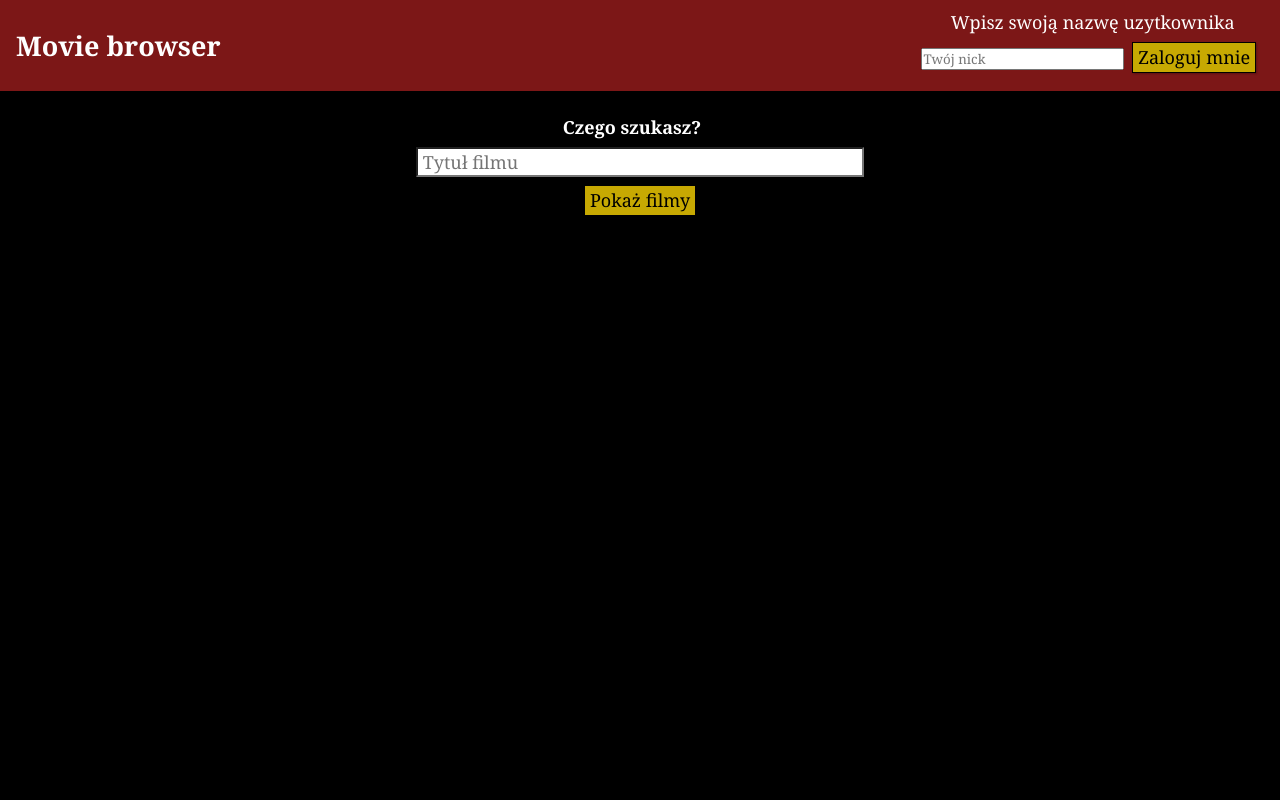
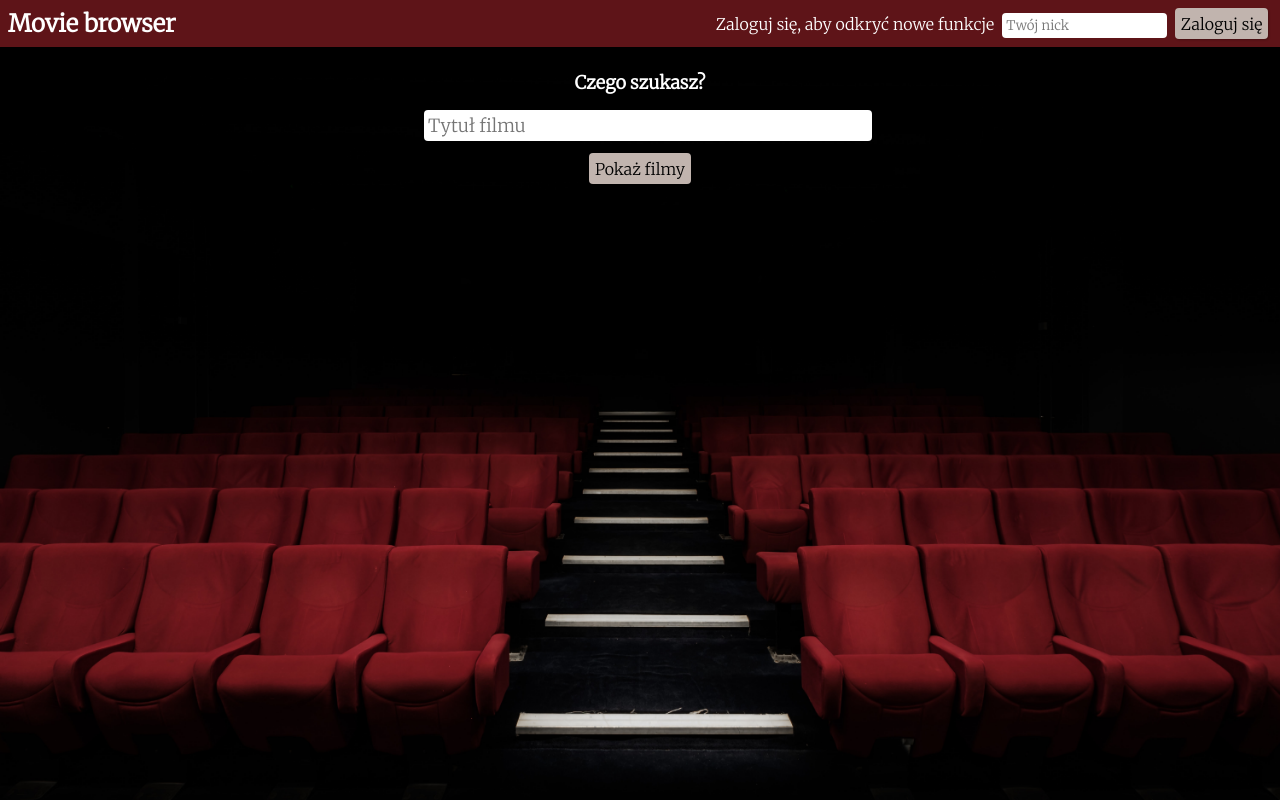
Before and after one commit to Seszel/moviebrowser-vuejs, a Vue app: page / in a window 1280 px wide. Built offline with nearby package versions, Linux system fonts and the light colour scheme.

Commit message:
Better styling, added dropdown

```diff
--- a/package.json
+++ b/package.json
@@ -8,6 +8,7 @@
     "lint": "vue-cli-service lint"
   },
   "dependencies": {
+    "bootstrap": "^5.0.1",
     "core-js": "^3.6.5",
     "vue": "^3.0.0",
     "vue-router": "^3.5.1",
--- a/public/index.html
+++ b/public/index.html
@@ -1,15 +1,24 @@
 <!DOCTYPE html>
 <html lang="">
   <head>
-    <meta charset="utf-8">
-    <meta http-equiv="X-UA-Compatible" content="IE=edge">
-    <meta name="viewport" content="width=device-width,initial-scale=1.0">
-    <link rel="icon" href="<%= BASE_URL %>favicon.ico">
+    <meta charset="utf-8" />
+    <meta http-equiv="X-UA-Compatible" content="IE=edge" />
+    <meta name="viewport" content="width=device-width,initial-scale=1.0" />
+    <link rel="icon" href="<%= BASE_URL %>favicon.ico" />
+    <link rel="preconnect" href="https://fonts.gstatic.com" />
+    <link
+      href="https://fonts.googleapis.com/css2?family=Merriweather:wght@300&display=swap"
+      rel="stylesheet"
+    />
     <title><%= htmlWebpackPlugin.options.title %></title>
   </head>
   <body>
     <noscript>
-      <strong>We're sorry but <%= htmlWebpackPlugin.options.title %> doesn't work properly without JavaScript enabled. Please enable it to continue.</strong>
+      <strong
+        >We're sorry but <%= htmlWebpackPlugin.options.title %> doesn't work
+        properly without JavaScript enabled. Please enable it to
+        continue.</strong
+      >
     </noscript>
     <div id="app"></div>
     <!-- built files will be auto injected -->
--- a/src/App.vue
+++ b/src/App.vue
@@ -1,31 +1,35 @@
 <template>
   <section>
-    <the-header @log-info="setLogInfo"></the-header>
-    <the-views :logIn="logInfo" :key="logInfo"></the-views>
+    <the-header @log-info="setLogInfo" @which-page="setPage"></the-header>
+    <the-views :logIn="logInfo" :page="page" :key="logInfo"></the-views>
   </section>
 </template>
 
 <script>
+import TheHeader from "./components/layouts/TheHeader.vue";
+import TheViews from "./components/layouts/TheViews.vue";
 
-import TheHeader from "./components/layouts/TheHeader.vue";
-import TheViews from "./components/layouts/TheViews.vue"
+
 
 export default {
   components: {
     TheHeader,
-    TheViews
+    TheViews,
   },
   data() {
     return {
-      logInfo: false
-    }
+      logInfo: false,
+      page: 'browser-page'
+    };
   },
-  methods:{
+  methods: {
     setLogInfo(getinfo) {
       this.logInfo = getinfo;
     },
-
-  }
+    setPage(getPage){
+      this.page = getPage;
+    }
+  },
 };
 </script>
 
@@ -33,11 +37,17 @@ export default {
 * {
   margin: 0;
   padding: 0;
-  box-sizing: border-box;
-  font-family: Georgia, "Times New Roman", Times, serif;
+  font-family: 'Merriweather', serif;
+  -webkit-box-sizing: border-box;
+	-moz-box-sizing: border-box;
+	box-sizing: border-box;
 }
 html {
-  background-color: black;
-  background-position: bottom;
+  background: url(assets/felix-mooneeram-evlkOfkQ5rE-unsplash.jpg) no-repeat
+    center center fixed;
+  -webkit-background-size: cover;
+  -moz-background-size: cover;
+  -o-background-size: cover;
+  background-size: cover;
 }
 </style>
--- a/src/components/BrowserPage.vue
+++ b/src/components/BrowserPage.vue
@@ -1,6 +1,6 @@
 <template>
   <section>
-    <search-movie @movie-name="setMovieName"></search-movie>
+    <search-movie class="browser" @movie-name="setMovieName"></search-movie>
     <base-dialog v-if="dialog" title="Brak filmu w bazie" @close="confirmError">
       <template #default>
         Przykro nam, ale nie ma takiego filmu w naszej bazie 😞.<br />
@@ -49,11 +49,11 @@ export default {
     SortMovies,
     SearchMovie,
   },
-  props :{
+  props: {
     logIn: {
       type: Boolean,
-      required: false
-    }
+      required: false,
+    },
   },
   data() {
     return {
@@ -78,10 +78,14 @@ export default {
   },
   methods: {
     setMovieName(getname) {
+      if (getname === "") {
+        this.dialog = true;
+      } else {
         this.movieName = getname;
         this.order = "";
         this.error = false;
         this.searchMovies();
+      }
     },
     searchMovies() {
       this.isLoading = true;
@@ -133,13 +137,13 @@ export default {
       this.dialog = false;
       this.error = true;
     },
-    setFav(getfav){
+    setFav(getfav) {
       this.fav = getfav;
       console.log(this.fav);
     },
-    inFavourite(){
-      this
-    }
+    inFavourite() {
+      this;
+    },
   },
 };
 </script>
--- a/src/components/UI/BaseButton.vue
+++ b/src/components/UI/BaseButton.vue
@@ -13,22 +13,23 @@ export default {
 <style scoped>
 button {
   cursor: pointer;
-  border: 1px solid black;
-  background-color: rgb(199, 169, 2);
+  border: none;
+  background-color: rgb(193, 180, 174, 1);
   transition: background-color 0.3s;
   color: black;
-  padding: 0.15rem 0.3rem;
+  padding: 0.35rem 0.35rem;
   box-shadow: 1px 1px 2px rgba(0, 0, 0, 0.26);
   display: block;
   text-align: center;
   display: inline;
-  font-size: large;
-  margin: 0.5rem;
+  font-size: medium;
+  margin: 4px;
+  border-radius: 4px;
 }
 button:hover {
-  background-color: rgb(124, 23, 23);
+  background-color: rgb(193, 180, 174, 0.4);
   color: white;
-  border: 1px solid white;
+
 }
 .gray {
   color: white;
@@ -37,4 +38,20 @@ button:hover {
 .gray:hover {
   background-color: rgb(124, 23, 23);
 }
+.notfavourite{
+  padding: 2px;
+  font-size: small;
+}
+.favourite{
+  padding: 2px;
+  font-size: small;
+  background-color: rgb(193, 180, 174, 0.5);
+}
+.details {
+  padding: 2px;
+  text-align: center;
+}
+.bigdetails{
+
+}
 </style>
--- a/src/components/browser/SearchMovie.vue
+++ b/src/components/browser/SearchMovie.vue
@@ -5,7 +5,7 @@
         <label>Czego szukasz?</label>
       </div>
       <div>
-        <input type="text" placeholder=" Tytuł filmu" v-model="enteredName" />
+        <input type="text" placeholder="Tytuł filmu" v-model="enteredName" />
         <base-button>Pokaż filmy</base-button>
       </div>
     </form>
@@ -41,20 +41,20 @@ form div {
 label {
   color: white;
   font-weight: bold;
-  margin-right: 1rem;
   width: 20rem;
-  display: inline-block;
+  /* display: inline-block; */
   font-size: large;
 }
 form input {
   background-color: white;
   width: 100%;
-  height: 30px;
+  /* height: 30px; */
   font-size: large;
-  color: rgb(124, 23, 23);
-  outline: none;
+  color: black;
+  border: none;
+  padding: 4px;
+  margin: 8px;
+  border-radius: 4px;
 }
-input[type="text"]:focus {
-  border: 3px solid rgb(199, 169, 2);
-}
+
 </style>
--- a/src/components/browser/SortMovies.vue
+++ b/src/components/browser/SortMovies.vue
@@ -56,9 +56,11 @@ export default {
 .wrapper select {
   height: 1.5rem;
   font-size: medium;
+  /* text-align: center; */
 }
 .wrapper select option {
   font-size: medium;
+  /* text-align: center; */
 }
 
 @media (max-width: 600px) {
--- a/src/components/layouts/TheHeader.vue
+++ b/src/components/layouts/TheHeader.vue
@@ -1,32 +1,44 @@
 <template>
-  <section>
   <header>
     <h2 @click="reloadPage">Movie browser</h2>
+
     <div class="user">
-        <p v-if="logIn" class="message">{{nick}}</p>
+      <div class="logedin" v-if="logIn">
+        <p v-if="logIn">Witaj <strong>{{ nick }}</strong></p>
+        <ul>
+          <li class="dropdown">
+            <base-button class="dropbtn">Wybierz stronę</base-button>
+            <div class="dropdown-content">
+              <p class="in" @click="whichPage('browser-page')">Wyszukiwarka filmów</p>
+              <p class="in" @click="whichPage('favourite-page')">Ulubione filmy</p>
+              <p class="out" @click="logInOut">Wyloguj się</p>
+            </div>
+          </li>
+        </ul>
+      </div>
       <form @submit.prevent="logInOut">
         <div v-if="!logIn">
-            <label>Wpisz swoją nazwę uzytkownika</label>
-          </div>
-          <div>
-            <input v-if="!logIn" type="text" placeholder="Twój nick" v-model="nick" />
-            <base-button
-              >{{ !logIn ? "Zaloguj" : "Wyloguj" }} mnie</base-button
-            >
+          <label>Zaloguj się, aby odkryć nowe funkcje</label>
+          <input
+            v-if="!logIn"
+            type="text"
+            placeholder="Twój nick"
+            v-model="nick"
+          />
+          <base-button>Zaloguj się</base-button>
         </div>
       </form>
     </div>
   </header>
-  </section>
 </template>
 
 <script>
 export default {
-  emits: ["log-info"],
+  emits: ["log-info", "which-page"],
   data() {
     return {
       logIn: false,
-      nick: '',
+      nick: "",
     };
   },
   methods: {
@@ -36,11 +48,14 @@ export default {
     logInOut() {
       this.logIn = !this.logIn;
       this.sendLogInfo();
-      if (this.logIn === false) this.nick = '';
-      if (this.nick === '') this.nick = 'user';
+      if (this.logIn === false) this.nick = "";
+      if (this.nick === "") this.nick = "user";
     },
     sendLogInfo() {
       this.$emit("log-info", this.logIn);
+    },
+    whichPage(getPage) {
+      this.$emit("which-page", getPage);
     },
   },
 };
@@ -48,32 +63,102 @@ export default {
 
 <style scoped>
 header {
-  padding: 10px 16px;
-  background-color: rgb(124, 23, 23);
+  padding: 4px 8px;
+  background-color: #5e1418;
   color: white;
-  font-size: large;
   display: flex;
   align-items: center;
   justify-content: space-between;
 }
-header p {
-  font-size: medium;
-}
-header p sub {
-  font-size: small;
-}
 h2 {
+  font-size: x-large;
   cursor: pointer;
-}
-a {
-  color: white;
-  text-decoration: none;
 }
 .user {
   display: flex;
   align-content: space-around;
   text-align: center;
 }
+.user label {
+  font-size: medium;
+  margin: 4px;
+}
+.user input {
+  border-radius: 4px;
+  border: none;
+  padding: 4px;
+  margin: 4px;
+}
+.user p {
+  padding: 8px;
+}
+
+ul {
+  list-style-type: none;
+  margin: 0;
+  padding: 0;
+  overflow: hidden;
+  background-color: #5e1418;
+}
+
+li {
+  float: left;
+}
+
+li p {
+  display: inline-block;
+  color: black;
+  text-align: center;
+  padding: 8px;
+  text-decoration: none;
+  border-radius: 4px;
+
+}
+
+li p:hover,
+.dropdown:hover .dropbtn {
+  background-color: red;
+}
+
+li .dropdown {
+  display: inline-block;
+
+}
+
+.dropdown-content {
+  display: none;
+  position: absolute;
+  background-color: #f9f9f9;
+  min-width: 160px;
+  box-shadow: 0px 8px 16px 0px rgba(0, 0, 0, 0.2);
+  z-index: 1;
+}
+
+.dropdown-content p {
+  color: black;
+  padding: 12px 16px;
+  text-decoration: none;
+  display: block;
+  text-align: left;
+  cursor: pointer;
+}
+
+.dropdown-content p:hover {
+  background-color: #f1f1f1;
+}
+
+.dropdown:hover .dropdown-content {
+  display: block;
+}
+.logedin {
+  display: grid;
+  grid-auto-flow: column;
+}
+/* .out {
+  background-color: rgb(193, 180, 174, 1);
+  background-color: #5e1418;
+  color: white;
+} */
 @media (max-width: 600px) {
   header {
     flex-wrap: wrap;
--- a/src/components/layouts/TheViews.vue
+++ b/src/components/layouts/TheViews.vue
@@ -1,15 +1,15 @@
 <template>
   <section>
-    <div v-if="logIn" class="message">
+    <!-- <div v-if="logIn" class="message">
       <base-button @click="setSelectedTab('browser-page')"
         >Wyszukiwanie filmów</base-button
       >
       <base-button @click="setSelectedTab('favourite-page')"
         >Moje ulubione filmy</base-button
       >
-    </div>
+    </div> -->
     <keep-alive>
-      <component :is="selectedTab" :logIn="logIn"></component>
+      <component :is="page" :logIn="logIn"></component>
     </keep-alive>
   </section>
 </template>
@@ -25,6 +25,10 @@ export default {
       type: Boolean,
       required: true,
     },
+    page:{
+      type: String,
+      required: false
+    }
   },
   data() {
     return {
@@ -45,8 +49,4 @@ export default {
 </script>
 
 <style scoped>
-.message {
-  color: white;
-  text-align: center;
-}
 </style>
```
Also changed, not shown: src/components/browser/ShowMovie.vue (+29 -10 lines), src/assets/felix-mooneeram-evlkOfkQ5rE-unsplash.jpg (added), 1 other file (tests, documents, lock files or other folders). Lines whose indentation alone changed are shown as unchanged.
